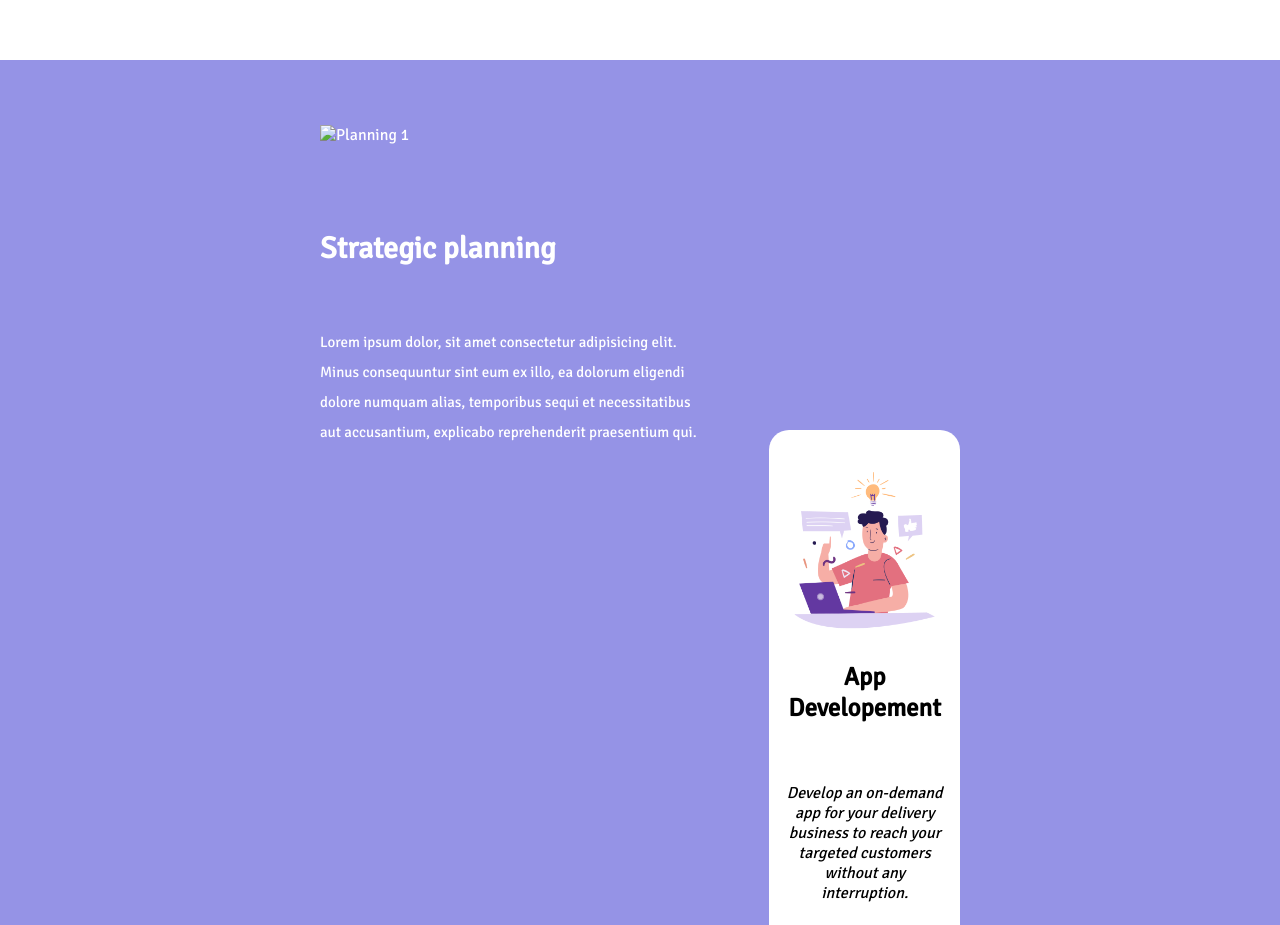
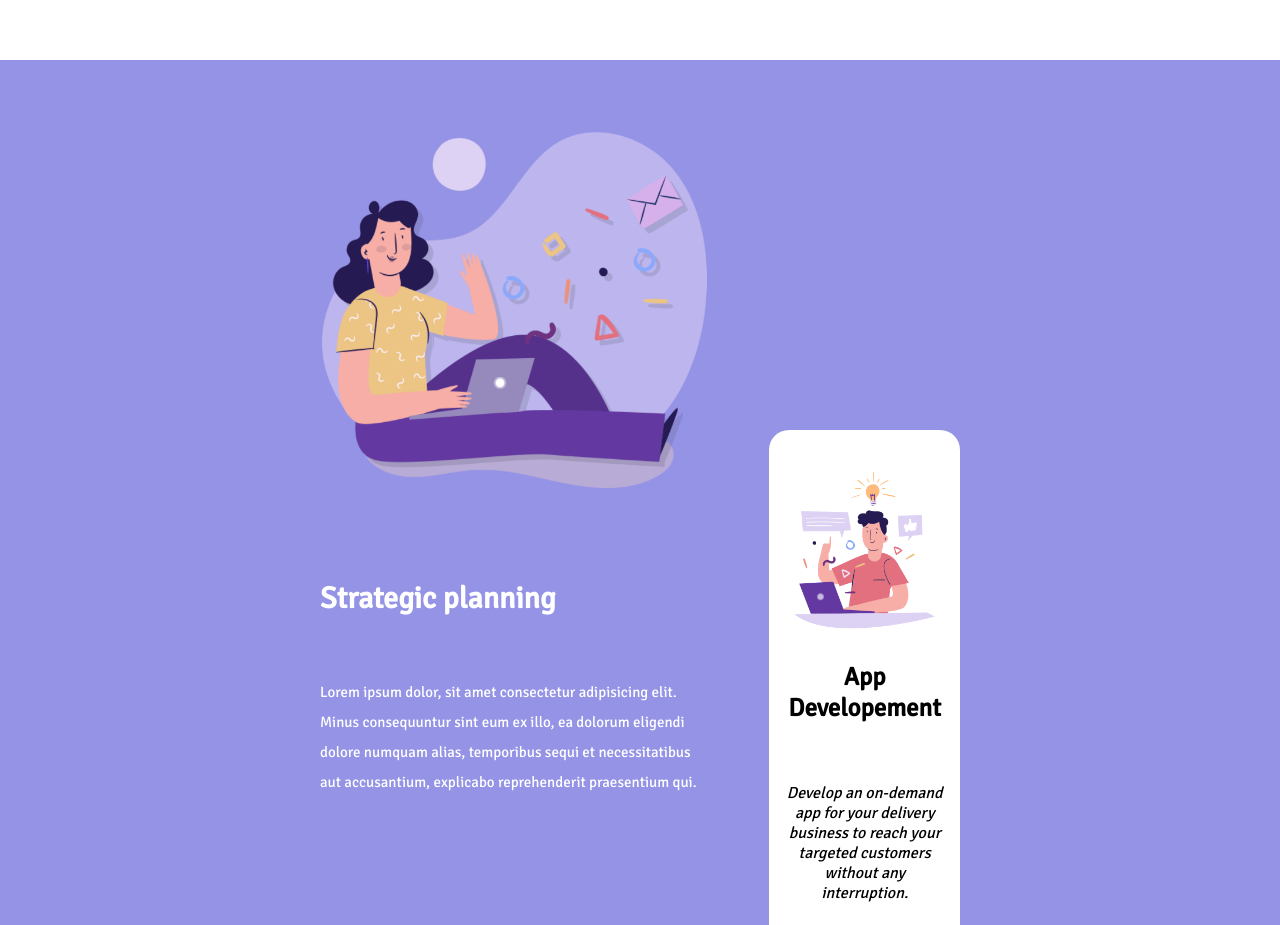
Before and after one commit to gab1144/htmlcss-responsive-layout, a plain HTML site: page index.html in a window 1280 px wide. Shown: the part 1100-2025 px from the top of the page. Drawn offline with Linux system fonts and the light colour scheme; the site is published under a folder, as on GitHub Pages, so addresses that start at the root find nothing.

Commit message:
[change] correzione percorso img planning

```diff
--- a/index.html
+++ b/index.html
@@ -112,7 +112,7 @@
       <div class="container">
 
         <div class="text">
-          <img src="/img/planning1.png" alt="Planning 1">
+          <img src="img/planning1.png" alt="Planning 1">
 
           <h2>Strategic planning</h2>
           <p>Lorem ipsum dolor, sit amet consectetur adipisicing elit. Minus consequuntur sint eum ex illo, ea dolorum eligendi dolore numquam alias, temporibus sequi et necessitatibus aut accusantium, explicabo reprehenderit praesentium qui.</p>
```
